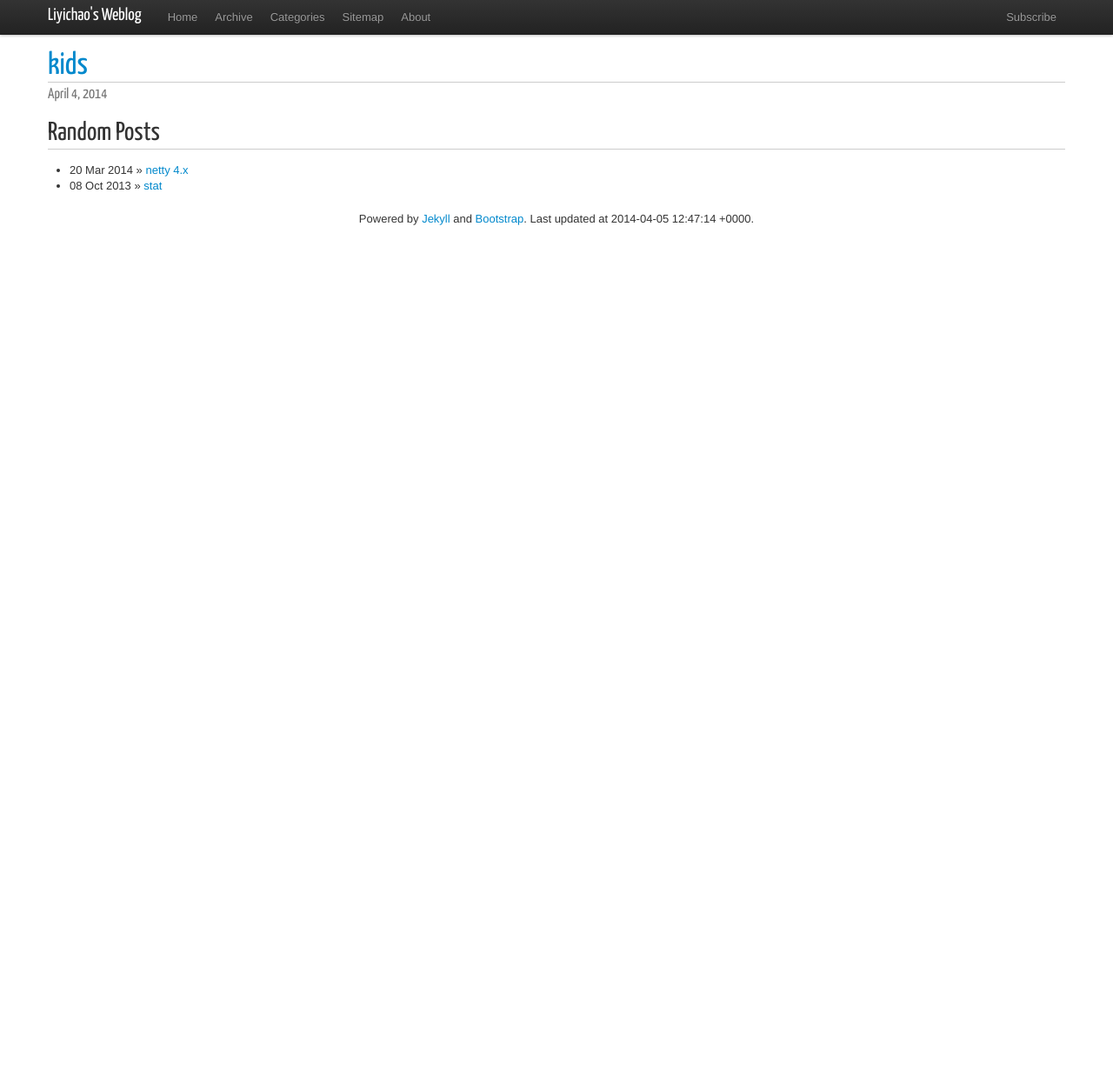
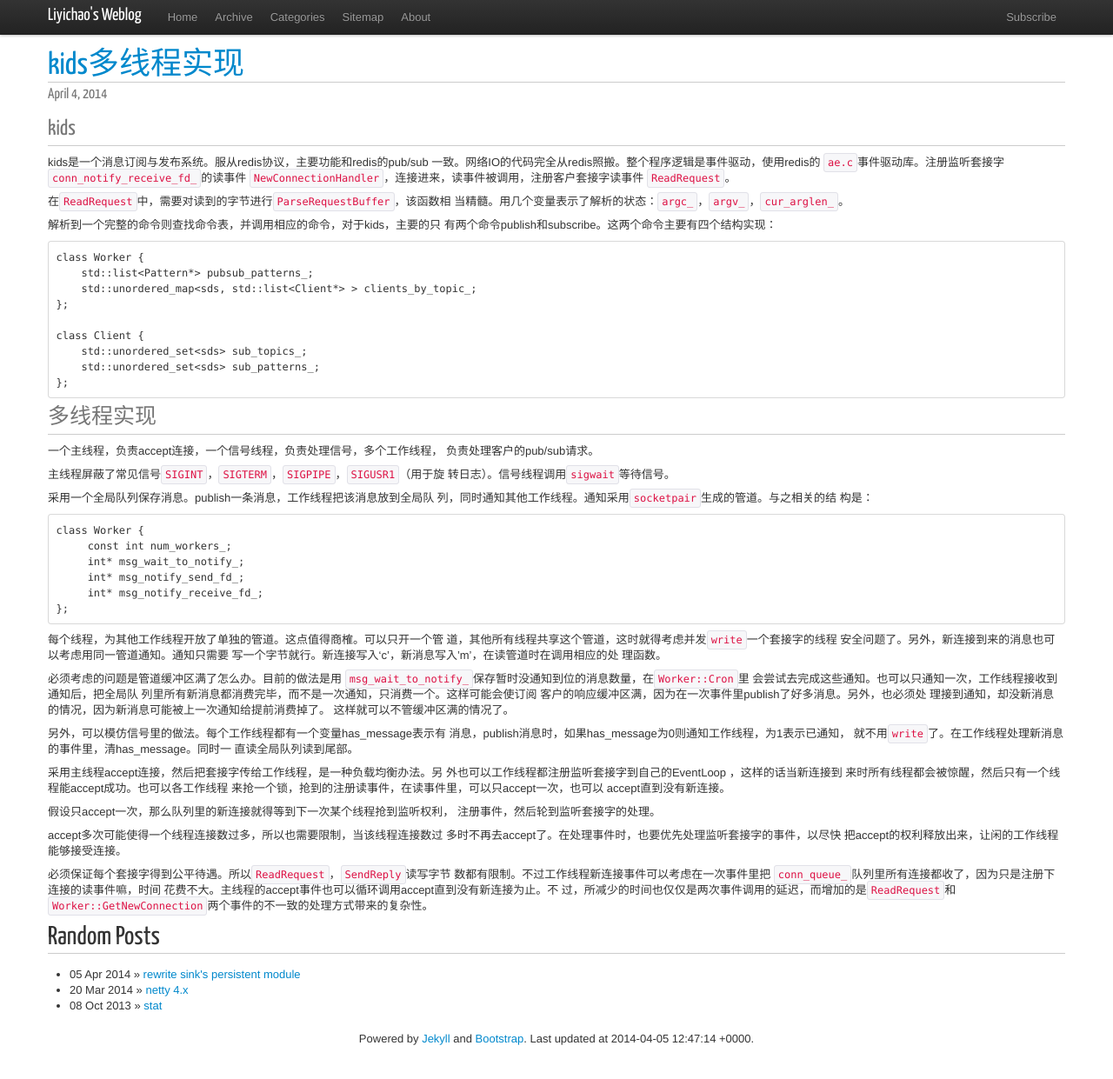
Before and after one commit to liyichao/liyichao.github.io, a Jekyll site: the page built from _posts/2014/2014-04-04-kids.md, in a window 1280 px wide and 1244 px high. Shown: the top 1241 px of the window at 87% size. Built offline with Jekyll 4.4.1, drawn with Linux system fonts in a browser that asks for light colours; nearby versions of some CDN libraries; Markdown is read by kramdown in place of the engine named in the settings; comment, search, counter and statistics services are not loaded.

```diff
--- a/_posts/2014/2014-04-04-kids.md
+++ b/_posts/2014/2014-04-04-kids.md
@@ -1,7 +1,89 @@
 ---
 layout: post
-title: "kids"
+title: "kids多线程实现"
 category:
 tags: []
 ---
 {% include JB/setup %}
+
+###kids
+
+kids是一个消息订阅与发布系统。服从redis协议，主要功能和redis的pub/sub
+一致。网络IO的代码完全从redis照搬。整个程序逻辑是事件驱动，使用redis的
+`ae.c`事件驱动库。注册监听套接字`conn_notify_receive_fd_`的读事件
+`NewConnectionHandler`，连接进来，读事件被调用，注册客户套接字读事件
+`ReadRequest`。
+
+在`ReadRequest`中，需要对读到的字节进行`ParseRequestBuffer`，该函数相
+当精髓。用几个变量表示了解析的状态：`argc_`，`argv_`，`cur_arglen_`。
+
+解析到一个完整的命令则查找命令表，并调用相应的命令，对于kids，主要的只
+有两个命令publish和subscribe。这两个命令主要有四个结构实现：
+
+    class Worker {
+        std::list<Pattern*> pubsub_patterns_;
+        std::unordered_map<sds, std::list<Client*> > clients_by_topic_;
+    };
+
+    class Client {
+        std::unordered_set<sds> sub_topics_;
+        std::unordered_set<sds> sub_patterns_;
+    };
+
+###多线程实现
+
+一个主线程，负责accept连接，一个信号线程，负责处理信号，多个工作线程，
+负责处理客户的pub/sub请求。
+
+主线程屏蔽了常见信号`SIGINT`，`SIGTERM`，`SIGPIPE`，`SIGUSR1`（用于旋
+转日志）。信号线程调用`sigwait`等待信号。
+
+采用一个全局队列保存消息。publish一条消息，工作线程把该消息放到全局队
+列，同时通知其他工作线程。通知采用`socketpair`生成的管道。与之相关的结
+构是：
+
+    class Worker {
+         const int num_workers_;
+         int* msg_wait_to_notify_;
+         int* msg_notify_send_fd_;
+         int* msg_notify_receive_fd_;
+    };
+
+每个线程，为其他工作线程开放了单独的管道。这点值得商榷。可以只开一个管
+道，其他所有线程共享这个管道，这时就得考虑并发`write`一个套接字的线程
+安全问题了。另外，新连接到来的消息也可以考虑用同一管道通知。通知只需要
+写一个字节就行。新连接写入‘c'，新消息写入'm'，在读管道时在调用相应的处
+理函数。
+
+必须考虑的问题是管道缓冲区满了怎么办。目前的做法是用
+`msg_wait_to_notify_`保存暂时没通知到位的消息数量，在`Worker::Cron`里
+会尝试去完成这些通知。也可以只通知一次，工作线程接收到通知后，把全局队
+列里所有新消息都消费完毕，而不是一次通知，只消费一个。这样可能会使订阅
+客户的响应缓冲区满，因为在一次事件里publish了好多消息。另外，也必须处
+理接到通知，却没新消息的情况，因为新消息可能被上一次通知给提前消费掉了。
+这样就可以不管缓冲区满的情况了。
+
+另外，可以模仿信号里的做法。每个工作线程都有一个变量has\_message表示有
+消息，publish消息时，如果has\_message为0则通知工作线程，为1表示已通知，
+就不用`write`了。在工作线程处理新消息的事件里，清has\_message。同时一
+直读全局队列读到尾部。
+
+采用主线程accept连接，然后把套接字传给工作线程，是一种负载均衡办法。另
+外也可以工作线程都注册监听套接字到自己的EventLoop ，这样的话当新连接到
+来时所有线程都会被惊醒，然后只有一个线程能accept成功。也可以各工作线程
+来抢一个锁，抢到的注册读事件，在读事件里，可以只accept一次，也可以
+accept直到没有新连接。
+
+假设只accept一次，那么队列里的新连接就得等到下一次某个线程抢到监听权利，
+注册事件，然后轮到监听套接字的处理。
+
+accept多次可能使得一个线程连接数过多，所以也需要限制，当该线程连接数过
+多时不再去accept了。在处理事件时，也要优先处理监听套接字的事件，以尽快
+把accept的权利释放出来，让闲的工作线程能够接受连接。
+
+必须保证每个套接字得到公平待遇。所以`ReadRequest`，`SendReply`读写字节
+数都有限制。不过工作线程新连接事件可以考虑在一次事件里把
+`conn_queue_`队列里所有连接都收了，因为只是注册下连接的读事件嘛，时间
+花费不大。主线程的accept事件也可以循环调用accept直到没有新连接为止。不
+过，所减少的时间也仅仅是两次事件调用的延迟，而增加的是`ReadRequest`和
+`Worker::GetNewConnection`两个事件的不一致的处理方式带来的复杂性。
```
Also changed, not shown: _posts/2014/2014-04-05-rewrite-sinks-persistent-module.md (added, +29 -0 lines), _posts/2014/2014-03-20-netty-4x.md (line endings or trailing spaces).
